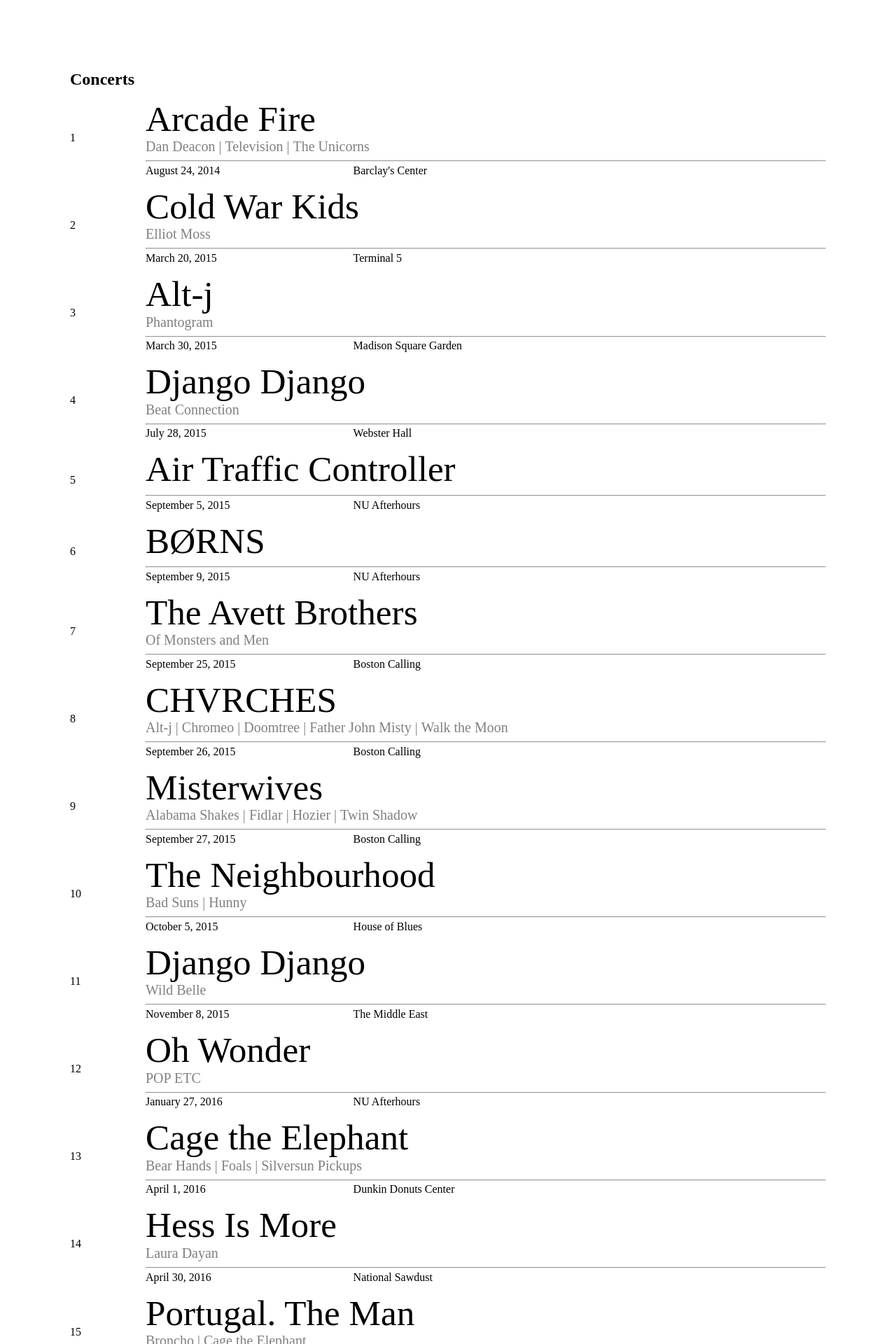
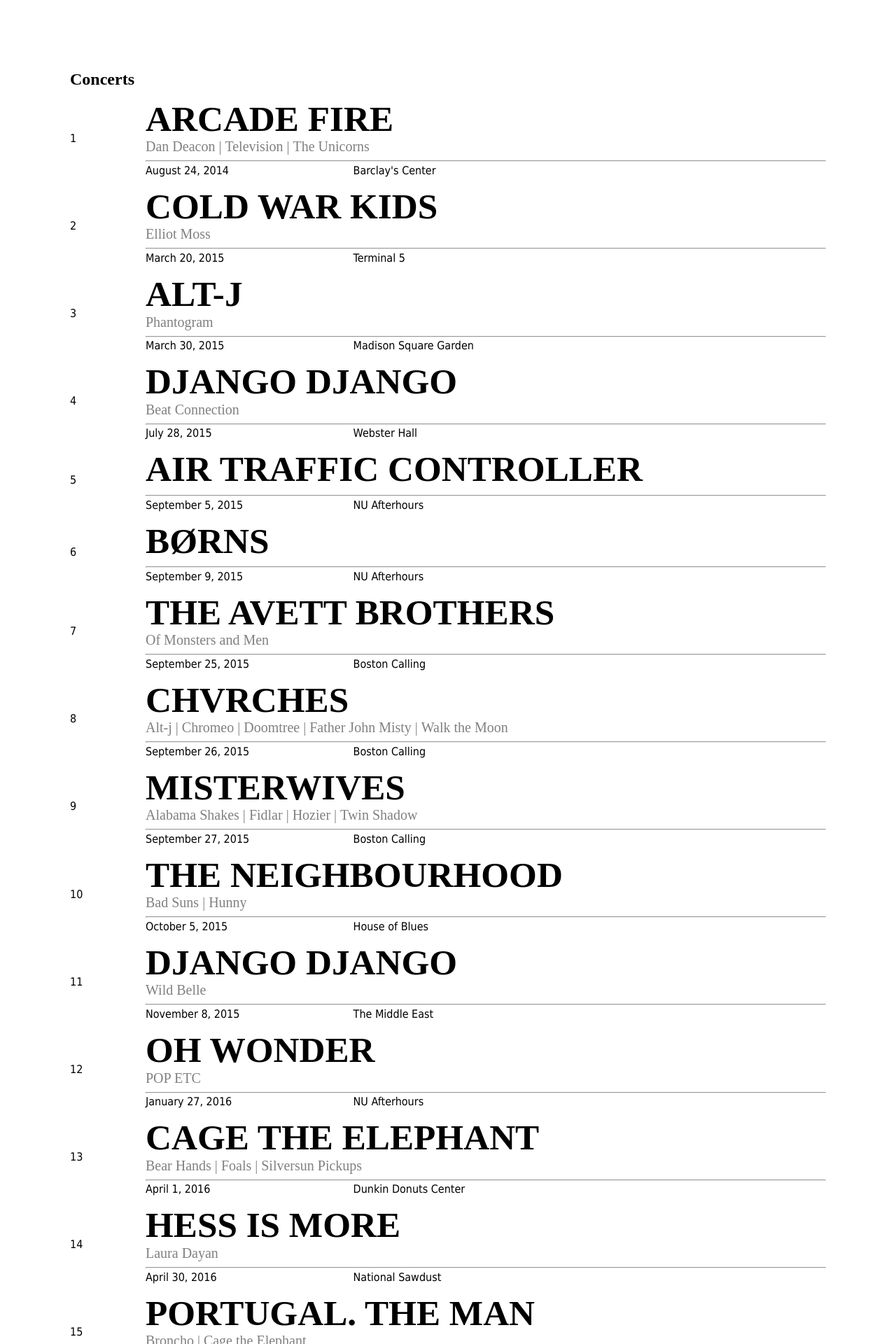
Before and after one commit to alexanderlim9/concerts, a Jekyll site: the page built from index.html, in a window 1280 px wide. Shown: the top 1920 px of the page at 70% size. Built offline with Jekyll 4.4.1, drawn with Linux system fonts in a browser that asks for light colours; some web fonts are replaced.

Commit message:
Swap typefaces

```diff
--- a/_sass/main/_layout.scss
+++ b/_sass/main/_layout.scss
@@ -98,7 +98,7 @@
 }
 
 .show_venue {
-    font-family: 'ff-ernestine-pro', serif;
+    font-family: 'acumin-pro-wide', Tahoma, sans-serif;
     font-weight: 400;
 }
 
--- a/_sass/main/_typography.scss
+++ b/_sass/main/_typography.scss
@@ -1,11 +1,18 @@
 html {
-    font-family: ff-more-web-pro-wide, serif;
-    font-weight: 400;
+    font-family: 'monument extended', serif;
+    font-weight: 600;
     font-style: normal;
 }
 
 h1, h2, h3, p {
     margin: 0px;
+}
+
+.cover {
+  h1 {
+    text-transform: uppercase;
+    font-weight: 600;
+  }
 }
 
 h1 {
@@ -19,7 +26,7 @@
 }
 
 p, span {
-    font-family: 'ff-ernestine-pro', serif;
+    font-family: 'acumin-pro-wide', Tahoma, sans-serif;
     font-weight: 400;
 }
 
```
Also changed, not shown: assets/MonumentExtended-Bold.woff2 (added).
